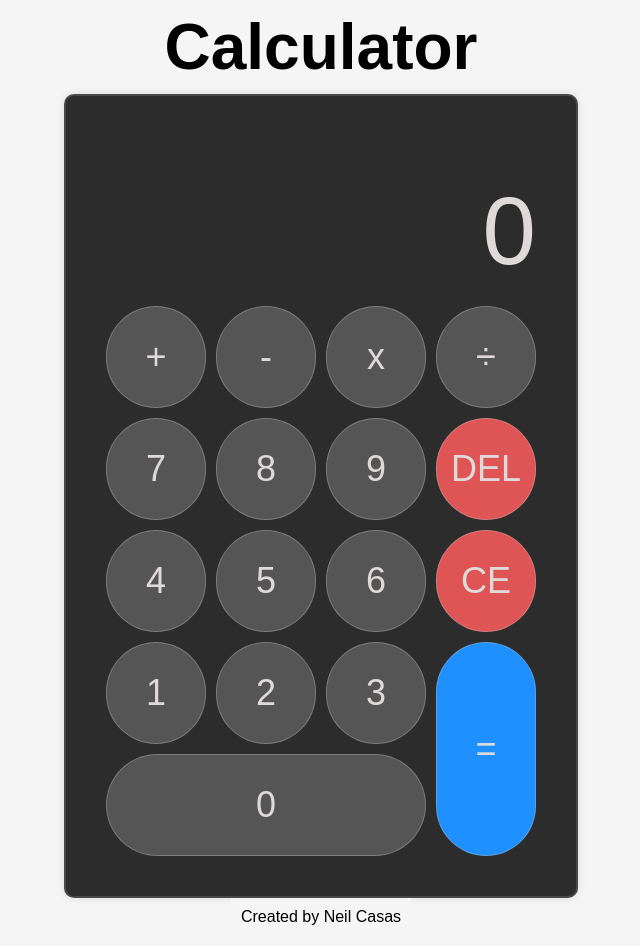
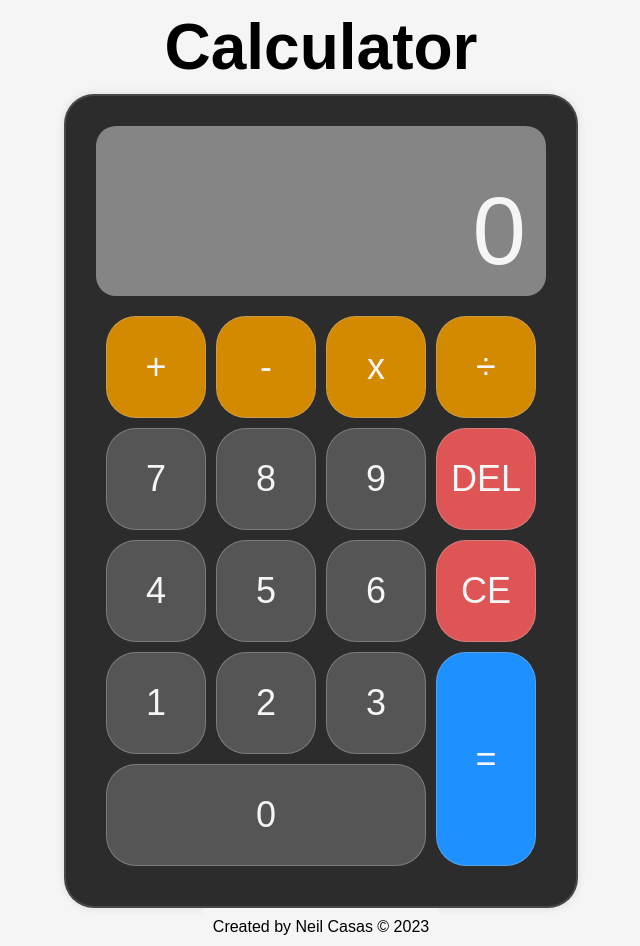
Before and after one commit to neilcasas/calculator, a plain HTML site: page index.html in a window 1280 px wide. Shown: the whole page, without its empty margins (319-959 px from the left). Drawn offline with Linux system fonts and the light colour scheme.

Commit message:
Adjusted border radius

```diff
--- a/index.html
+++ b/index.html
@@ -45,7 +45,7 @@
             </div>
         </div>
         <div class="footer">
-            <div>Created by Neil Casas</div>
+            <div>Created by Neil Casas © 2023</div>
         </div>
     </div>
 </body>
--- a/styles.css
+++ b/styles.css
@@ -28,11 +28,11 @@
 
 .calculator {
     background-color: rgb(44, 44, 44);
-    color:rgb(223, 218, 218);
+    color:whitesmoke;
     display: flex;
     flex-direction: column;
     border: 2px solid rgba(119, 118, 118, 0.378);
-    border-radius: 10px;
+    border-radius: 30px;
     padding: 30px;
     box-shadow: 0 0 10px rgba(0, 0, 0, 0.1);
 }
@@ -44,24 +44,26 @@
 }
 
 .calc-display {
-    background-color: rgb(44, 44, 44);
+    background-color: rgb(133, 133, 133);
+    color: whitesmoke;
     display: flex;
     flex-direction: column;
     justify-content: flex-end;
     align-items: flex-end;
-    border-radius: 10px;
-    padding: 10px;
+    border-radius: 20px;
+    padding: 10px 20px;
+    margin-bottom: 10px;
     height: 150px;
 }
 
 .calc-display .upper {
     font-size: 24px;
-    background-color: rgb(44, 44, 44);
+    background-color: rgb(133, 133, 133);
 }
 
 .calc-display .lower {
     font-size: 96px;
-    background-color: rgb(44, 44, 44);
+    background-color: rgb(133, 133, 133);
 }
 
 .calc-buttons {
@@ -87,14 +89,18 @@
     align-items: center;
     min-height: 100px;
     border: 1px solid rgba(190, 190, 190, 0.378);
-    border-radius: 100px;
+    border-radius: 30px;
     font-size: 36px;
     cursor: pointer;
     transition: 0.3s ease;
 }
 
+.operators {
+    background-color: rgb(211, 137, 0);
+}
+
 .operators:hover, .numbers:hover, .backspace:hover, .equals:hover, .clear:hover  {
-    border: 1px solid rgb(228, 193, 77);
+    border: 1px solid rgb(255, 255, 255);
     box-shadow: 0 0 10px rgba(0, 0, 0, 0.1);
 }
 .numbers.clicked {
@@ -102,7 +108,7 @@
     color: white;
 }
 .operators.clicked {
-    background-color: rgb(218, 128, 32);
+    background-color: rgb(143, 88, 29);
     color: white;
 }
 .clear.clicked, .backspace.clicked {
```
